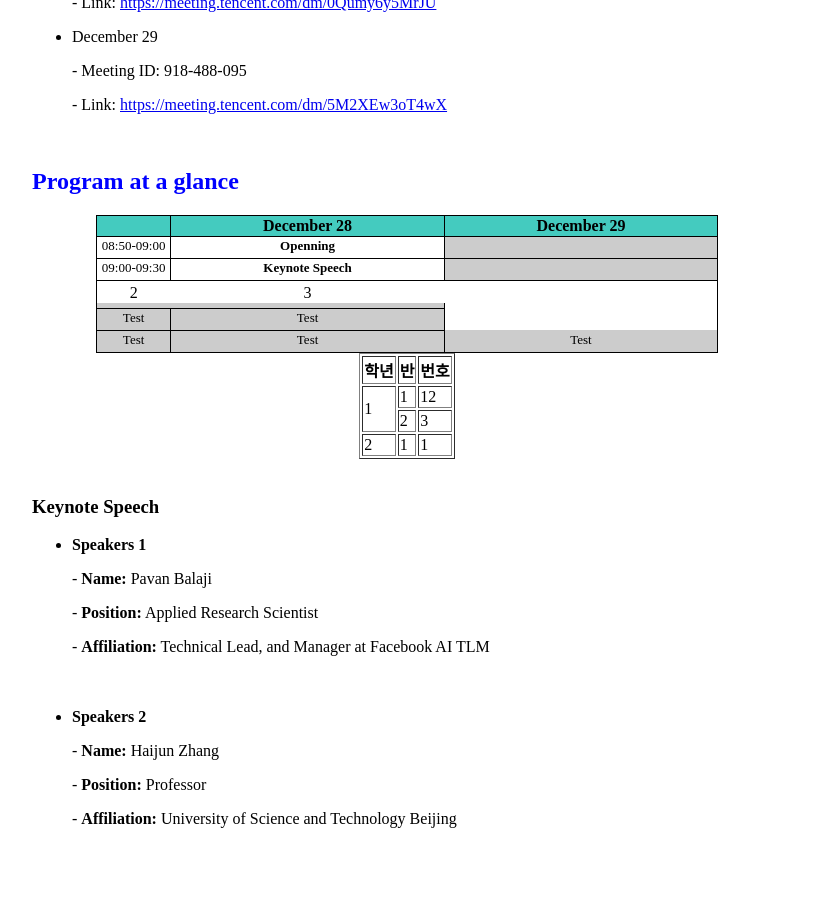
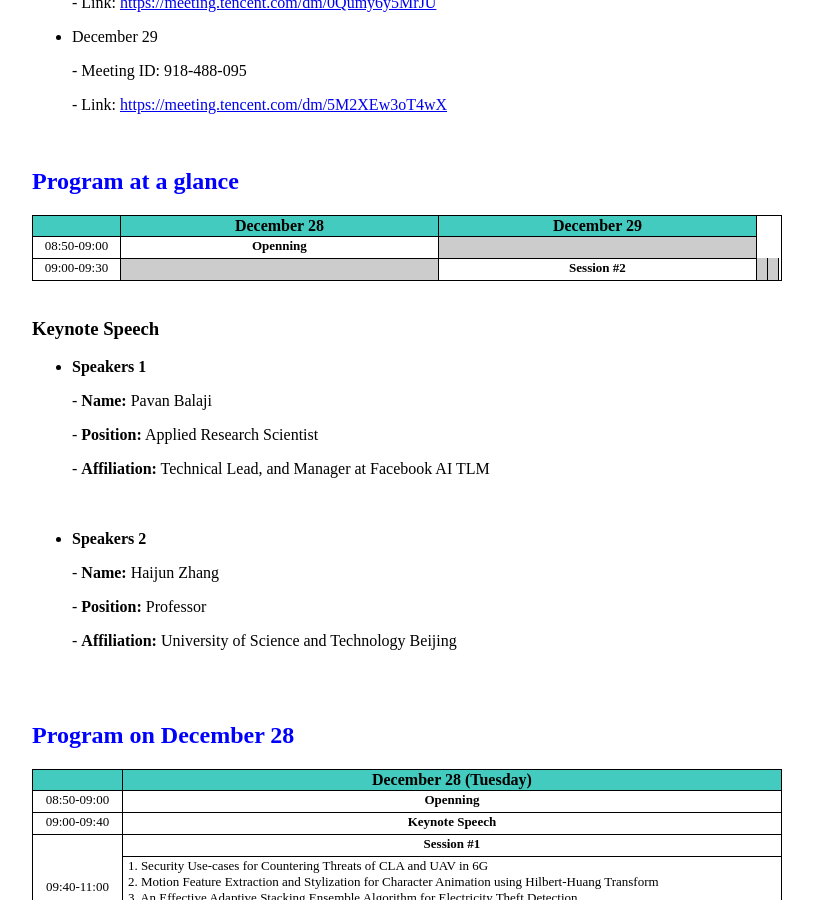
Before and after one commit to icea-conf/2021, a Jekyll site: the page built from program/index.html, in a window 1280 px wide and 900 px high, scrolled down 611 px. Shown: the whole window, without its empty margins (233-1046 px from the left). Built offline with Jekyll 4.4.1, drawn with Linux system fonts in a browser that asks for light colours.

Commit message:
Update index.html

```diff
--- a/program/index.html
+++ b/program/index.html
@@ -36,54 +36,22 @@ title: ACM ICEA 2021
                          </tr>
 
                          <tr>
-                              <td class="tcontent4" rawspan="2">09:00-09:30</td>
-                              <td class="tcontent4" ><b>Keynote Speech</b></td>
-                              <td class="tcontent4" style="background-color:#CCCCCC"></td>
+                              <td class="tcontent4" rowspan="3">
+                                   09:00-09:30
+                              </td>
+                              <td class="tcontent4" rowspan="30" style="background-color:#CCCCCC"></td>
+                              <td class="tcontent4" rowspan="12">
+                                   <b>Session #2</b>
+                              </td>
+                              <td class="tcontent4" rowspan="6" style="background-color:#CCCCCC"></td>
+                              <td class="tcontent4" rowspan="6" style="background-color:#CCCCCC"></td>
                          </tr>
                          <tr>
                               <td></td>
                          </tr>
                          <tr>
-                             <!--<td>1</td>-->
-                             <td>2</td>
-                             <td>3</td>
+                              <td></td>
                          </tr>
-                         <tr>
-                              <td class="tcontent4" colspan="2" style="background-color:#CCCCCC"></td>
-                         </tr>
-
-                         <tr>
-                              <td class="tcontent4" style="background-color:#CCCCCC">Test</td>
-                              <td class="tcontent4" style="background-color:#CCCCCC">Test</td>
-                         </tr>
-                         <tr>
-                              <td class="tcontent4" style="background-color:#CCCCCC">Test</td>
-                              <td class="tcontent4" style="background-color:#CCCCCC">Test</td>
-                              <td class="tcontent4" style="background-color:#CCCCCC">Test</td>
-                         </tr>
-
-                      <table border="1">
-                      <tr>
-                        <th>학년</th>
-                        <th>반</th>
-                        <th>번호</th>
-                      </tr>
-                      <tr>
-                        <td rowspan='2'>1</td>
-                        <td>1</td>
-                        <td>12</td>
-                      </tr>
-                      <tr>
-                        <!--<td>1</td>-->
-                        <td>2</td>
-                        <td>3</td>
-                      </tr>
-                      <tr>
-                        <td>2</td>
-                        <td>1</td>
-                        <td>1</td>
-                      </tr>
-                    </table>
 
 
 <!--
```
